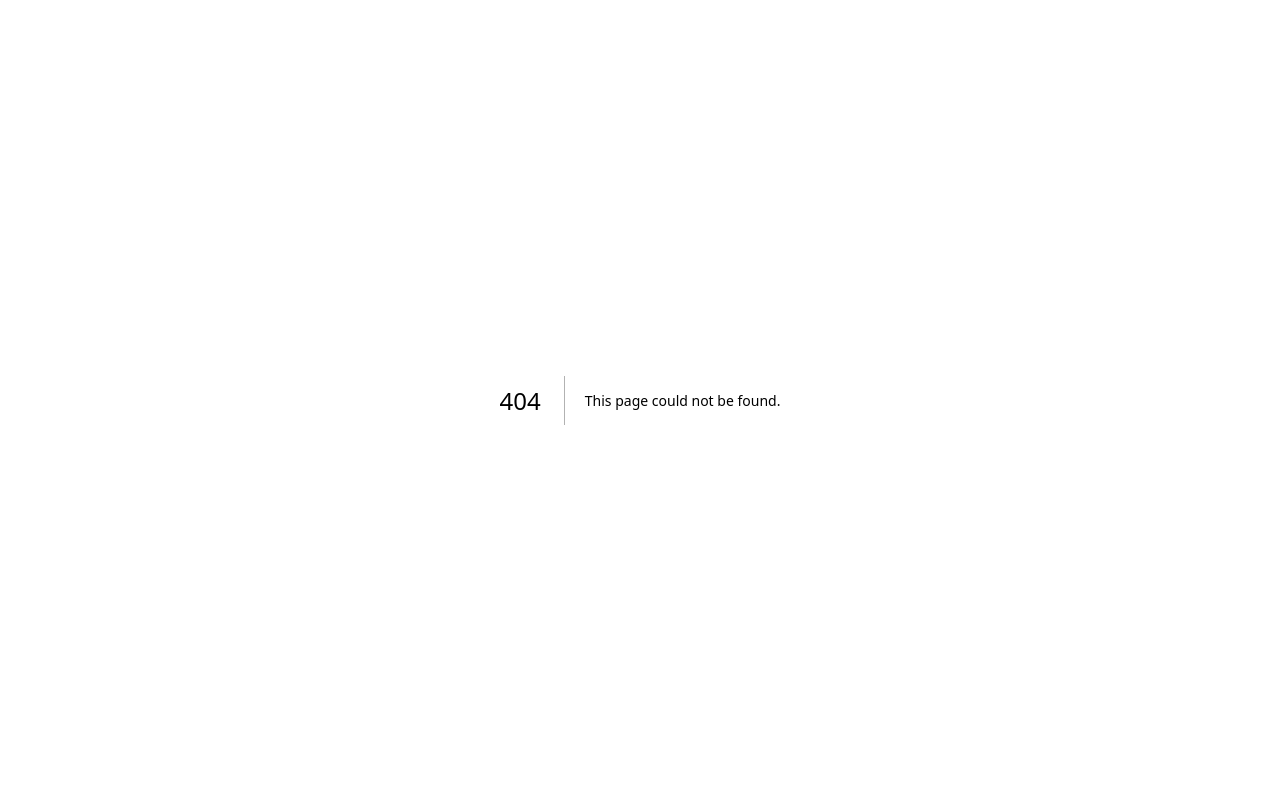
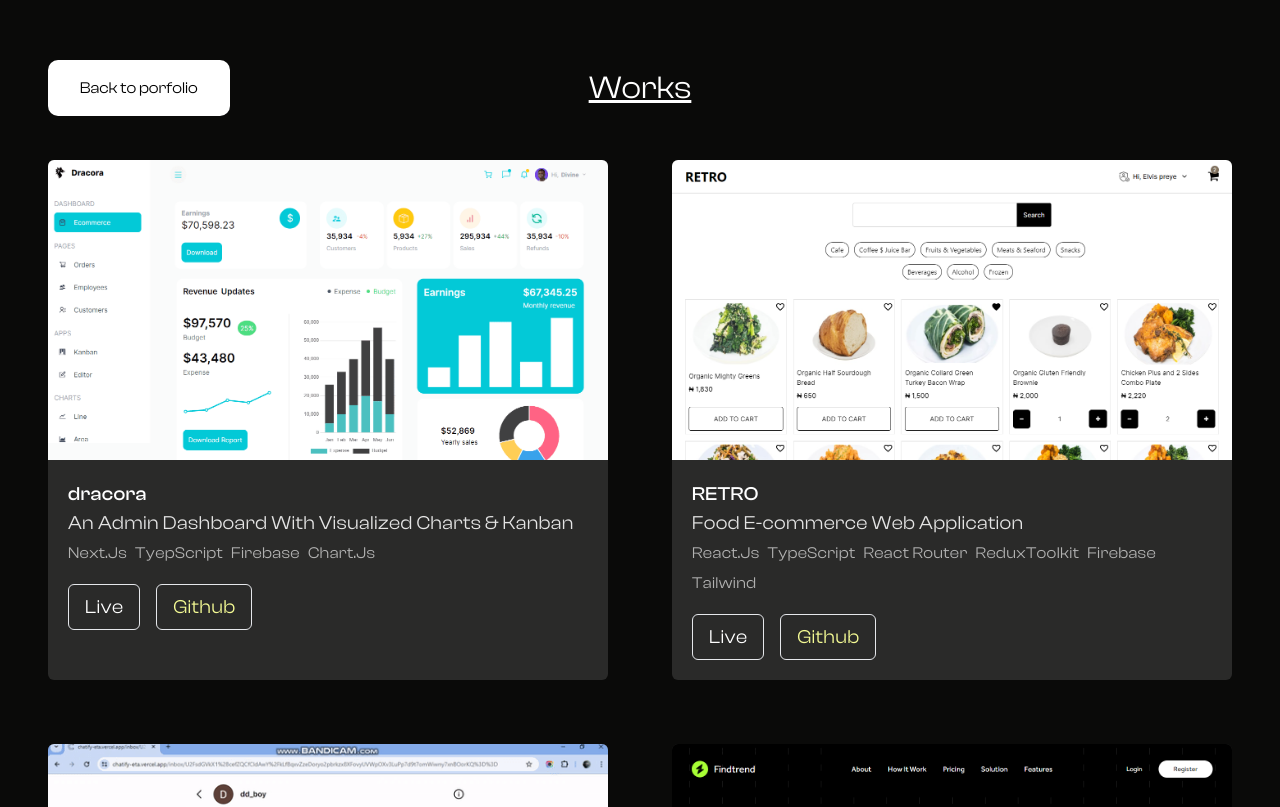
Before and after one commit to Heisdalu/heisdalu_pfolio, a Next.js app: page /works in a window 1280 px wide. Before the commit this address had no page. Shown: the top 807 px of the page. Built offline with nearby package versions, Linux system fonts and the light colour scheme.

Commit message:
add works page

```diff
--- a/components/Projects/Projects.tsx
+++ b/components/Projects/Projects.tsx
@@ -25,18 +25,10 @@
             </span>
           </h1>
           <div className="text-[1rem] font-normal text-opWhite flex flex-wrap">
-            <span className=" mr-0.5 py-[3px]">
-              Next.js
-            </span>
-            <span className="mr-0.5 py-[3px]">
-              TypeScript
-            </span>
-            <span className="mr-0.5 py-[3px]">
-              Firebase
-            </span>
-            <span className="mr-0.5 py-[3px]">
-              Chart.js
-            </span>
+            <span className=" mr-0.5 py-[3px]">Next.js</span>
+            <span className="mr-0.5 py-[3px]">TypeScript</span>
+            <span className="mr-0.5 py-[3px]">Firebase</span>
+            <span className="mr-0.5 py-[3px]">Chart.js</span>
           </div>
           <div className="space-x-1 mt-1 flex">
             <a
@@ -80,21 +72,11 @@
             </span>
           </h1>
           <div className="text-[1rem] font-normal text-opWhite flex flex-wrap">
-            <span className="mr-0.5 py-[3px]">
-              React.js
-            </span>
-            <span className="mr-0.5 py-[3px]">
-              ReduxToolkit
-            </span>
-            <span className="mr-0.5 py-[3px]">
-              JavaScript
-            </span>
-            <span className="mr-0.5 py-[3px]">
-              Firebase
-            </span>
-            <span className="mr-0.5 py-[3px]">
-              Tailwind
-            </span>
+            <span className="mr-0.5 py-[3px]">React.js</span>
+            <span className="mr-0.5 py-[3px]">ReduxToolkit</span>
+            <span className="mr-0.5 py-[3px]">JavaScript</span>
+            <span className="mr-0.5 py-[3px]">Firebase</span>
+            <span className="mr-0.5 py-[3px]">Tailwind</span>
           </div>
           <div className="space-x-1 mt-1 flex">
             <a
@@ -134,21 +116,17 @@
           <h1 className="text-white font-medium flex flex-col">
             Country View
             <span className="font-[400] text-[#ffffffdf]">
-              Broswe Vital Informations About Countries
+              Browse Vital Informations About Countries
             </span>
           </h1>
           <div className="text-[1rem] font-normal text-opWhite flex flex-wrap">
-            <span className="mr-0.5 py-[3px]">
-              React.js
-            </span>
-            <span className="mr-0.5 py-[3px]">
-              JavaScript
-            </span>
+            <span className="mr-0.5 py-[3px]">React.js</span>
+            <span className="mr-0.5 py-[3px]">JavaScript</span>
             <span className="mr-0.5 py-[3px]">CSS3</span>
           </div>
           <div className="borde space-x-1 mt-1 flex">
             <a
-              href="https://dalu-country-view.vercel.app/"
+              href="https://country-view-er8gcmz3f-dhevine.vercel.app/"
               rel="noreferrer"
               target="_blank"
               className="text-white px-1 py-0.5 rounded-[6px] border"
@@ -188,16 +166,10 @@
             </span>
           </h1>
           <div className="text-[1rem] font-normal text-opWhite flex flex-wrap">
-            <span className="mr-0.5 py-[3px]">
-              React.js
-            </span>
-            <span className="mr-0.5 py-[3px]">
-              JavaScript
-            </span>
+            <span className="mr-0.5 py-[3px]">React.js</span>
+            <span className="mr-0.5 py-[3px]">JavaScript</span>
             <span className="mr-0.5 py-[3px]">CSS3</span>
-            <span className="mr-0.5 py-[3px]">
-              Swiper.js
-            </span>
+            <span className="mr-0.5 py-[3px]">Swiper.js</span>
           </div>
           <div className="borde space-x-1 mt-1 flex">
             <a
@@ -237,12 +209,8 @@
           <h1 className="text-white font-medium">Wordle Clone</h1>
           <div className="text-[1rem] font-normal text-opWhite flex flex-wrap">
             <span className="mr-0.5 py-[3px]">React</span>
-            <span className="mr-0.5 py-[3px]">
-              JavaScript
-            </span>
-            <span className="mr-0.5 py-[3px]">
-              Tailwind
-            </span>
+            <span className="mr-0.5 py-[3px]">JavaScript</span>
+            <span className="mr-0.5 py-[3px]">Tailwind</span>
           </div>
           <div className="space-x-1 mt-1 flex">
             <a
@@ -286,15 +254,9 @@
             </span>
           </h1>
           <div className="text-[1rem] font-normal text-opWhite flex flex-wrap">
-            <span className="mr-0.5 py-[3px]">
-              React.js
-            </span>
-            <span className="mr-0.5 py-[3px]">
-              JavaScript
-            </span>
-            <span className="mr-0.5 py-[3px]">
-              WebSpeech-Api
-            </span>
+            <span className="mr-0.5 py-[3px]">React.js</span>
+            <span className="mr-0.5 py-[3px]">JavaScript</span>
+            <span className="mr-0.5 py-[3px]">WebSpeech-Api</span>
             <span className="mr-0.5 py-[3px]">CSS3</span>
           </div>
           <div className="space-x-1 mt-1 flex">
--- /dev/null
+++ b/components/Works/Box.tsx
@@ -0,0 +1,64 @@
+import Image from "next/image";
+
+type Props = {
+  data: {
+    imagePath: string;
+    title: string;
+    subTitle: string;
+    tools: string[];
+    liveLink: string;
+    githubLink: string;
+  };
+};
+
+const Box = ({
+  data: { imagePath, subTitle, githubLink, liveLink, title, tools },
+}: Props) => {
+  return (
+    <div className="animate-card rounded-[6px] overflow-hidden bg-[#2A2A29]">
+      <div className="relative innerDiv max-h-[300px] md:h-[300px] overflow-hidden lg:max-h-[653px]">
+        <Image
+          src={`/${imagePath}`}
+          height={0}
+          width={0}
+          quality={100}
+          sizes="100vw"
+          style={{ width: "100%", height: "auto" }}
+          alt=""
+        />
+      </div>
+      <div className="p-[1.25rem] tracking-[0.01875rem]  text-1 md:text-[1.2rem] md:tracking-[0.0225rem]">
+        <h1 className="text-white font-medium flex flex-col">
+          {title}
+          <span className="font-[400] text-[#ffffffdf]">{subTitle}</span>
+        </h1>
+        <div className="text-[1rem] font-normal text-opWhite flex flex-wrap">
+          {tools.map((el, i) => (
+            <span key={i} className=" mr-0.5 py-[3px] capitalize">
+              {el}
+            </span>
+          ))}
+        </div>
+        <div className="space-x-1 mt-1 flex">
+          <a
+            href={liveLink}
+            rel="noreferrer"
+            target="_blank"
+            className="text-white px-1 py-0.5 rounded-[6px] border"
+          >
+            Live
+          </a>
+          <a
+            href={githubLink}
+            rel="noreferrer"
+            target="_blank"
+            className="text-yellow px-1 py-0.5 rounded-[6px] border"
+          >
+            Github
+          </a>
+        </div>
+      </div>
+    </div>
+  );
+};
+export default Box;
--- a/pages/index.tsx
+++ b/pages/index.tsx
@@ -3,6 +3,7 @@
 import Heading from "@/components/Heading/Heading";
 import Projects from "../components/Projects/Projects";
 import Container from "@/components/Wrapper/Container";
+import Link from "next/link";
 
 export default function Home() {
   return (
@@ -56,7 +57,7 @@
           {/* selected works */}
           <section
             id="works"
-            className="wrapperGen space-y-[2.46875rem] bg-recBlack rounded-[24px] md:space-y-48"
+            className="wrapperGen space-y-[2.46875rem] bg-recBlack rounded-[24px] md:space-y-48 flex flex-col"
           >
             <div className="flex flex-col space-y-[0.711875rem] md:flex-row md:space-y-[0] md:items-end">
               <Heading
@@ -73,6 +74,15 @@
             </div>
 
             <Projects />
+
+            <div className="mx-auto py-[2rem]">
+              <Link
+                href="/works"
+                className="bg-white px-[2rem] py-[1rem] rounded-[10px] active:opacity-[0.5] hover:opacity-[0.7]"
+              >
+                See all works
+              </Link>
+            </div>
           </section>
 
           <section className="wrapperGen space-y-[1.961875rem] md:grid md:grid-cols-2 md:space-x-2 md:space-y-[1rem]">
--- /dev/null
+++ b/pages/works/index.tsx
@@ -0,0 +1,35 @@
+import Box from "@/components/Works/Box";
+import Container from "@/components/Wrapper/Container";
+import Wrapper from "@/components/Wrapper/Wrapper";
+import { data } from "@/utils/data";
+import Link from "next/link";
+
+const Works = () => {
+  return (
+    <Wrapper>
+      <Container>
+        <div className="p-[3rem] py-[1rem]">
+          <div className="flex items-center space-y-[30px] flex-col md:flex-row relative py-[3rem] md:space-y-[0]">
+            <Link
+              href="/"
+              className="md:absolute bg-white text-black rounded-[10px] px-[1rem] md:px-[2rem] py-[1rem]"
+            >
+              Back to porfolio
+            </Link>
+            <h1 className="text-white mx-auto text-[2rem] underline">Works</h1>
+          </div>
+          <div className="space-y-2 md:grid md:space-y-[0] md:grid-cols-2 md:[grid-gap:2rem] lg:[grid-gap:4rem]">
+            {data.map((el, i) => (
+              <Box key={i} data={el} />
+            ))}
+            {/* <Box />
+            <Box />
+            <Box />
+            <Box /> */}
+          </div>
+        </div>
+      </Container>
+    </Wrapper>
+  );
+};
+export default Works;
--- /dev/null
+++ b/utils/data.ts
@@ -0,0 +1,97 @@
+// imagePath: string;
+//   title: string;
+//   subTitle: string;
+//   tools: string[];
+//   liveLink: string;
+// githubLink: string;
+
+export const data = [
+  {
+    imagePath: "lol.png",
+    title: "dracora",
+    subTitle: "An Admin Dashboard With Visualized Charts & Kanban",
+    tools: ["Next.js", "TyepScript", "Firebase", "Chart.js"],
+    liveLink: "https://dracora.vercel.app/",
+    githubLink: "https://github.com/Heisdalu/Dracora",
+  },
+  {
+    imagePath: "jo.png",
+    title: "RETRO",
+    subTitle: "Food E-commerce Web Application",
+    tools: [
+      "React.js",
+      "TypeScript",
+      "React Router",
+      "ReduxToolkit",
+      "Firebase",
+      "Tailwind",
+    ],
+    liveLink: "https://retro-ecommerce.vercel.app/",
+    githubLink: "https://github.com/Heisdalu/retro-ecommerce",
+  },
+  {
+    imagePath: "chatify.gif",
+    title: "Chatify",
+    subTitle:
+      "A Chat Messaging Web Application. Share texts, voice notes, and pictures with loved ones",
+    tools: [
+      "Next.js",
+      "Tailwind",
+      "Prisma",
+      "TypeScript",
+      "Cloudinary",
+      "React Query",
+      "Supabase",
+      "Next Auth",
+    ],
+    liveLink: "https://chatify-eta.vercel.app/",
+    githubLink: "https://github.com/Heisdalu/chatify",
+  },
+  {
+    imagePath: "find.png",
+    title: "Findtread",
+    subTitle:
+      "A Creative Landing Page that illustrates how Findtread helps with minimizing your tabs",
+    tools: [
+      "Next.js",
+      "Tailwind",
+      "TypeScript",
+      "CSS3",
+      "Framer motion - (animation)",
+    ],
+    liveLink: "https://findthread-ui.vercel.app/",
+    githubLink: "https://github.com/Heisdalu/findthread_ui",
+  },
+  {
+    imagePath: "view.png",
+    title: "Country View",
+    subTitle: "Browse Vital Informations About Countries",
+    tools: ["React.js", "JavaScript", "CSS3"],
+    liveLink: "https://country-view-er8gcmz3f-dhevine.vercel.app/",
+    githubLink: "https://github.com/Heisdalu/Country-view",
+  },
+  {
+    imagePath: "boldo.png",
+    title: "Boldo",
+    subTitle: "Boldo Multi-Page Template",
+    tools: ["React.js", "JavaScript", "CSS3"],
+    liveLink: "https://daalu-boldo.netlify.app/",
+    githubLink: "https://github.com/Heisdalu/boldo",
+  },
+  {
+    imagePath: "wordle.png",
+    title: "Wordle clone",
+    subTitle: "Guess Similar Words",
+    tools: ["React.js", "JavaScript", "Tailwind"],
+    liveLink: "https://dalu-wordle.netlify.app/",
+    githubLink: "https://github.com/Heisdalu/wordle-clone",
+  },
+  {
+    imagePath: "Wordlens.png",
+    title: "Wordlens",
+    subTitle: "Search meanings to words",
+    tools: ["React.js", "JavaScript", "CSS3"],
+    liveLink: "https://wordlens.netlify.app/",
+    githubLink: "https://github.com/Heisdalu/Wordlens",
+  },
+];
```
Also changed, not shown: public/chatify.gif (added), public/find.png (added).
